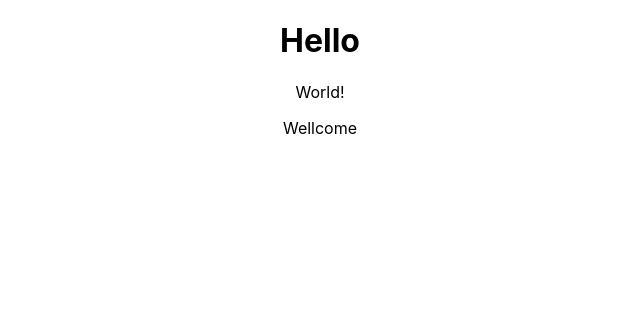
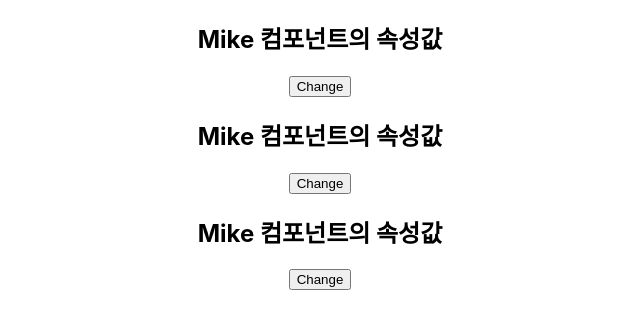
Before and after one commit to pss89/buchet_react, a React (Create React App) app: page / in a window 1280 px wide. Shown: the top 328 px of the page, without its empty margins (320-960 px from the left). Built offline with nearby package versions, Linux system fonts and the light colour scheme.

Commit message:
state, useState 완료, 8.props 할 예정

```diff
--- a/src/App.js
+++ b/src/App.js
@@ -1,7 +1,8 @@
 // import logo from './logo.svg';
 import './App.css';
 import Hello from './component/Hello';
-import Wellcome from './component/Wellcome';
+// import Welcome from './component/Welcome';
+// import styles from './App.module.css';
 
 function App() {
   // const name = "Buchet";
@@ -19,8 +20,11 @@ function App() {
   //   <a href={naver.url}>{naver.name}</a>
   // </div>
   return <div className="App">
-    <Hello />
-    <Wellcome />
+      <Hello />
+      <Hello />
+      <Hello />
+      {/* <Welcome /> */}
+      {/* <div className={styles.box}>App</div> */}
     </div>
 }
 // function App() {
--- /dev/null
+++ b/src/App.module.css
@@ -0,0 +1,5 @@
+.box {
+    width: 100px;
+    height: 100px;
+    background-color: red;
+}
--- a/src/component/Hello.js
+++ b/src/component/Hello.js
@@ -1,10 +1,73 @@
-import World from "./World";
+// import World from "./World";
+// import styles from"./Hello.module.css";
+
+import { useState } from "react";
 
 export default function Hello() {
+    // function showName() {
+    //     console.log("Mike");
+    // }
+
+    // function showAge(age) {
+    //     console.log(age);
+    // }
+
+    // // function showText(e) {
+    // function showText(txt) {
+    //     // console.log(e.target.value);
+    //     console.log(txt);
+    // }
+
+    // let name = "Mike";
+    const [name, setName] = useState("Mike");
+
+    // function changeName() {
+    //     // const newName = name === "Mike" ? "Jane" : "Mike";
+    //     // setName(newName);
+    //     setName(name === "Mike" ? "Jane" : "Mike");
+    // }
+
     return (
         <div>
-            <h1>Hello</h1>
-            <World />
+            {/* <h1>state</h1> */}
+            <h2>{name} 컴포넌트의 속성값</h2>
+            {/* <button onClick={changeName}>Change</button> */}
+            <button onClick={() => {
+                setName(name === "Mike" ? "Jane" : "Mike");
+            }}>Change</button>
+
+            {/* <h1>Hello</h1> */}
+            {/* <button onClick={showName}>Show Name</button>
+            <button
+                onClick={() => {
+                    // console.log(30);
+                    showAge(10);
+                }}
+            >
+                Show Age
+            </button>
+
+            <input
+                type="text"
+                onChange={e => {
+                    // console.log(e.target.value);
+                    const txt = e.target.value;
+                    showText(txt);
+                }}
+            /> */}
+            {/* <input type="text" onChange={showText}/> */}
+
+            {/* <h1 style={
+                {
+                    color: "#f00",
+                    borderRight: "12px solid #000",
+                    marginBottom: "50px",
+                    opacity: 1
+                }
+            }>Hello</h1>
+            <div className={styles.box}>Hello</div> */}
+            {/* <World />
+            <World /> */}
         </div>
     )
 }
--- /dev/null
+++ b/src/component/Hello.module.css
@@ -0,0 +1 @@
+.box {width:200px;height: 50px;background-color: blue;}
--- a/src/component/Wellcome.js
+++ b/src/component/Welcome.js
@@ -1,3 +1,3 @@
 export default function Wellcome() {
-    return <p>Wellcome</p>;
+    return <p>Welcome</p>;
 }
```
Also changed, not shown: src/App.css (line endings or trailing spaces).
